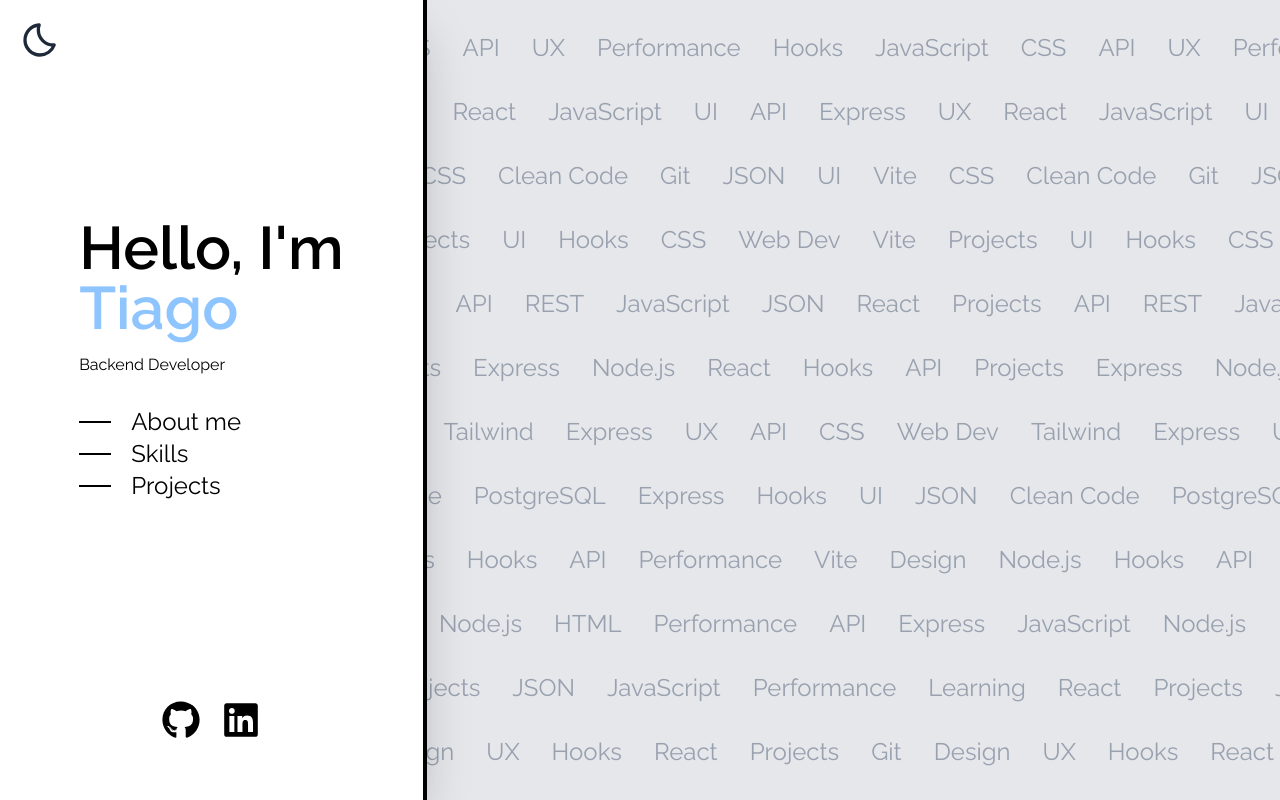
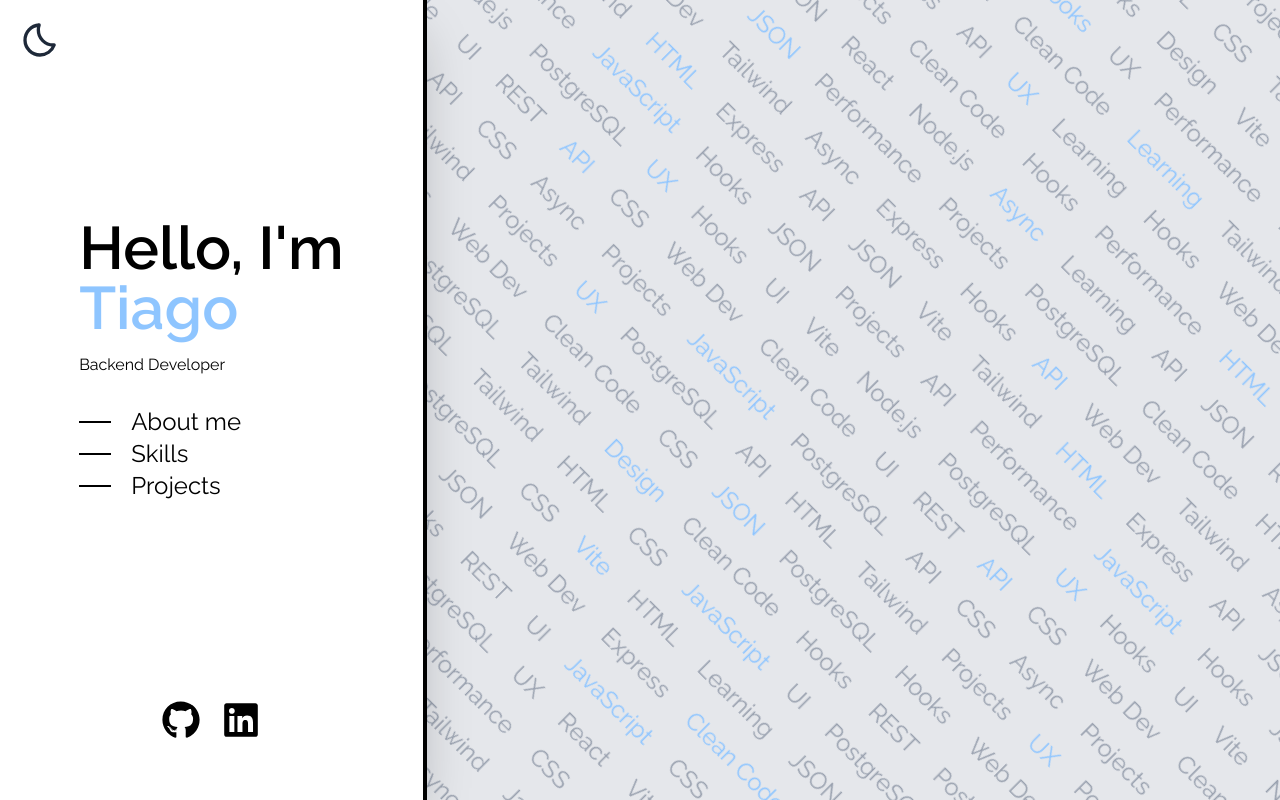
Before and after one commit to Tiago-salva/Portafolio, a React (Vite) app: page / in a window 1280 px wide. Shown: the top 800 px of the page. Built offline with nearby package versions, Linux system fonts and the light colour scheme.

Commit message:
feat: update MovingCarousel to support 28 rows

```diff
--- a/src/components/Carousel.jsx
+++ b/src/components/Carousel.jsx
@@ -47,7 +47,7 @@
   return rows;
 }
 
-export default function MovingCarousel({ rowsCount = 12 }) {
+export default function MovingCarousel({ rowsCount = 28 }) {
   const randomRows = generateRows(rowsCount);
 
   return (
@@ -55,7 +55,7 @@
       {randomRows.map((row, rowIndex) => (
         <div
           key={rowIndex}
-          className="flex gap-8 whitespace-nowrap text-2xl text-gray-400 overflow-hidden"
+          className="flex gap-8 whitespace-nowrap text-2xl text-gray-400 rotate-45"
         >
           {[...Array(4)].map((_, repeatIndex) => (
             <div
@@ -65,7 +65,14 @@
               }`}
             >
               {row.map((word, i) => (
-                <span key={i}>{word}</span>
+                <span
+                  key={i}
+                  className={`${
+                    i % 7 === 0 ? "text-blue-300" : "text-gray-400"
+                  }`}
+                >
+                  {word}
+                </span>
               ))}
             </div>
           ))}
```
